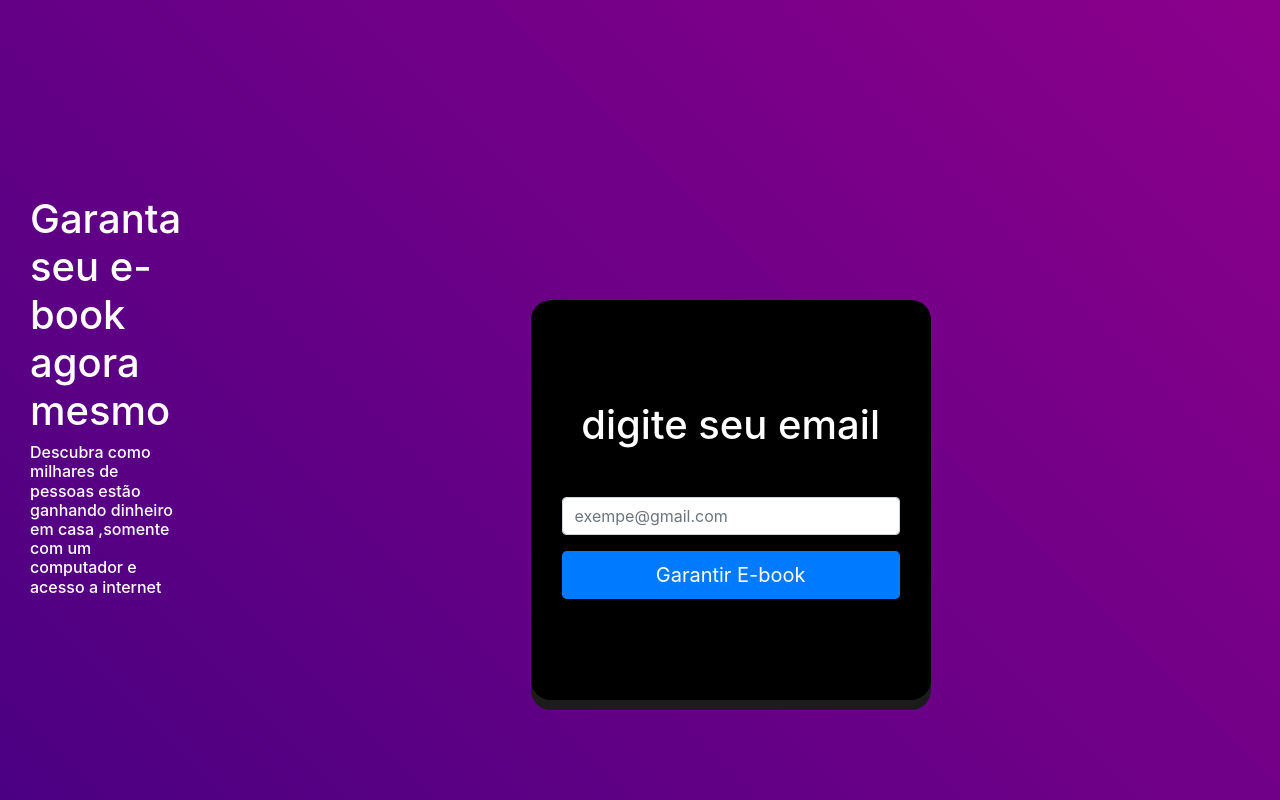
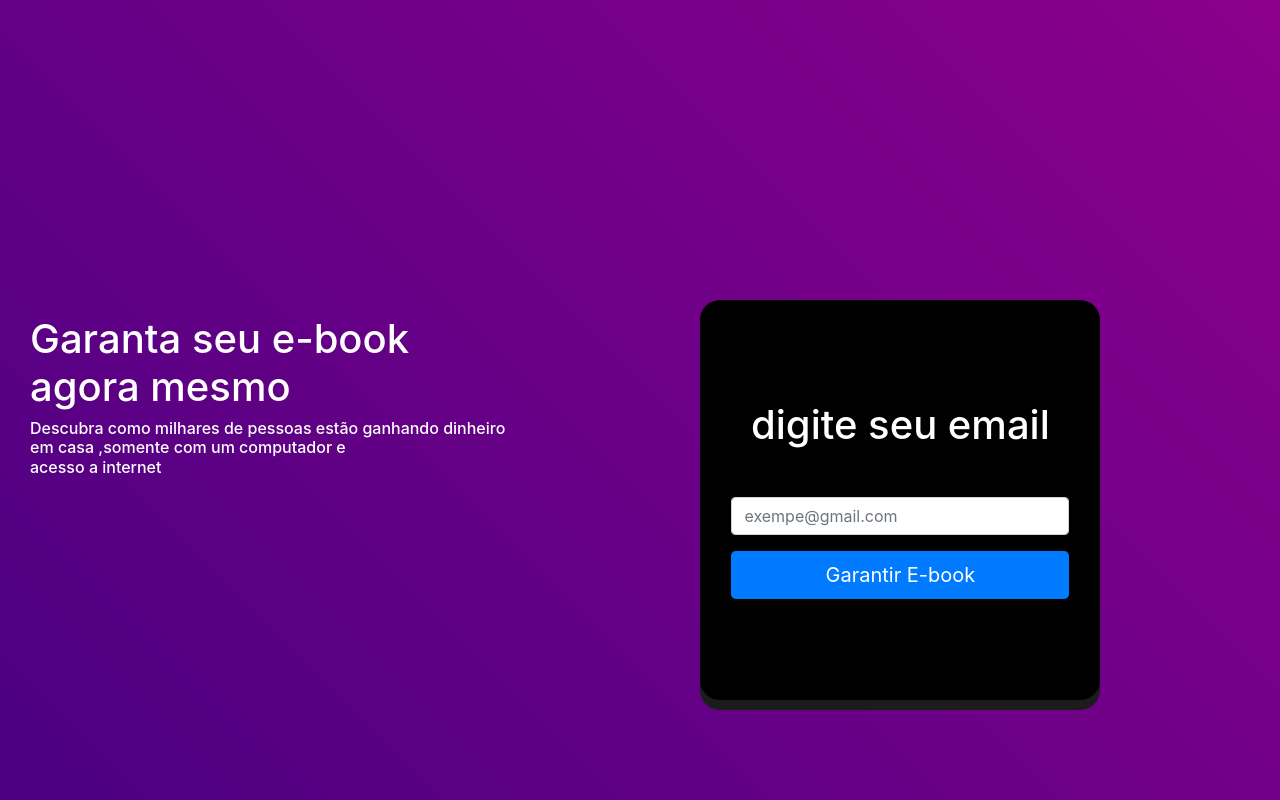
Before and after one commit to GabrielCarvalho03/easy-web-site, a plain HTML site: page index.html in a window 1280 px wide. Drawn offline with nearby package versions, Linux system fonts and the light colour scheme.

Commit message:
finalizd

```diff
--- a/index.html
+++ b/index.html
@@ -10,7 +10,7 @@
 </head>
 <body>
     <div id="grad" class="container-fluid h-100 d-flex justify-content-center align-items-center small lg"  >
-        <div id="text-small" class="col">
+        <div id="text-small" class="col-5">
             <h1 class="text-white"  >Garanta seu e-book agora mesmo </h1>
             <h6 class="text-white"> Descubra como milhares de pessoas estão ganhando dinheiro em casa ,somente com um computador e <br> acesso a internet</h6>
 
```
